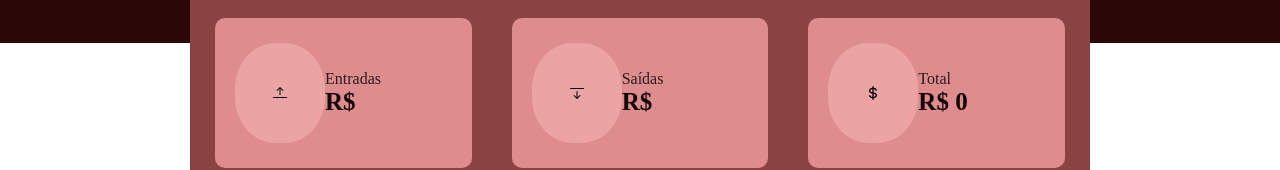
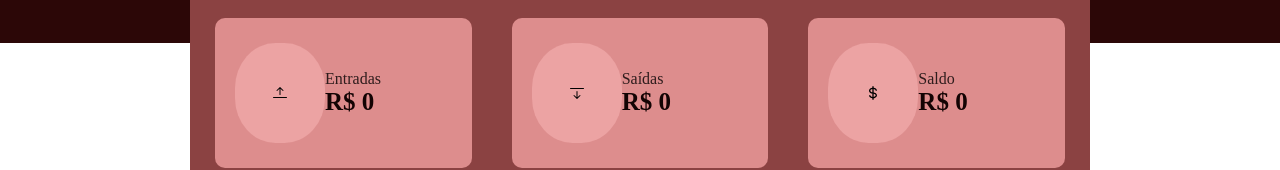
Before and after one commit to devrichele/my-finance, a React (Vite) app: page / in a window 1280 px wide. Shown: the part 157-327 px from the top of the page. Built offline with nearby package versions, Linux system fonts and the light colour scheme.

Commit message:
corrigindo uso da condição utilizada no parseFloat

```diff
--- a/src/App.jsx
+++ b/src/App.jsx
@@ -25,6 +25,7 @@ import Modelo from "./components/modelo"
 
   function handleData (item){
     setData([...data, item])
+    console.log(item);
 
 
     if (item.type === "entry" ) {
@@ -52,10 +53,20 @@ import Modelo from "./components/modelo"
   }, [entrada, saida])
 
   useEffect(() => {
-    setEntrada(localStorage.getItem("@richfinance/entrada"))
-    setSaida(localStorage.getItem("@richfinance/saida"))
-    setTotal(localStorage.getItem("@richfinance/total"))
+    const storageEntrada= localStorage.getItem("@richfinance/entrada")
+    const storageSaida= localStorage.getItem("@richfinance/saida")
+    const storageTotal= localStorage.getItem("@richfinance/total")
+
+    if (storageEntrada && storageSaida && storageTotal ) {
+      setEntrada(parseFloat(storageEntrada))
+      setSaida(parseFloat(storageSaida))
+      setTotal(parseFloat(storageTotal))
+    }
+
   }, [])
+
+
+  console.log(saida, entrada, total, 300);
 
 
   return (
@@ -70,7 +81,7 @@ import Modelo from "./components/modelo"
       <div className='cards'>
         <Card texto ={"Entradas"} valor={entrada}/>
         <Card texto ={"Saídas"} valor={saida}/>
-        <Card texto ={"Total"} valor={total}/>
+        <Card texto ={"Saldo"} valor={total}/>
 
       </div>
       <div className="gastos">
--- a/src/components/cards/index.jsx
+++ b/src/components/cards/index.jsx
@@ -14,7 +14,7 @@ function Card({texto, valor, type, mudar, typetranse }) {
           <div className="container-card-icon" >
             { texto == "Entradas" && <BsArrowBarUp />}
             { texto == "Saídas" && <BsArrowBarDown />}
-            { texto == "Total" && <BiDollar />}
+            { texto == "Saldo" && <BiDollar />}
             {type == "baixo" && typetranse == "exit" && <BsArrowBarDown />}
             {type == "baixo" && typetranse == "entry" && <BsArrowBarUp />}
 
```
